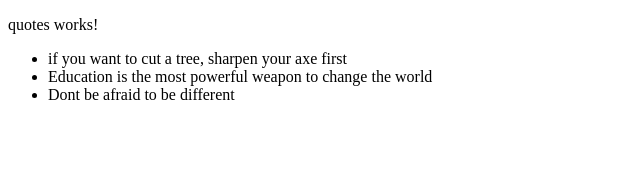
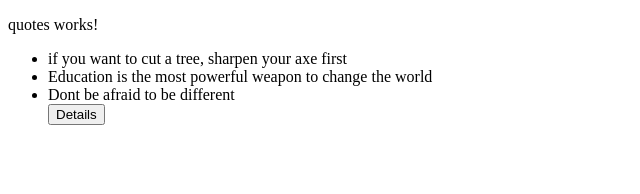
Before and after one commit to Galgallo1/Quotes, an Angular app: page / in a window 1280 px wide. Shown: the top 194 px of the page, without its empty margins (0-640 px from the left). Built offline with nearby package versions, Linux system fonts and the light colour scheme.

Commit message:
add Details button

```diff
--- a/src/app/quotes/quotes.component.html
+++ b/src/app/quotes/quotes.component.html
@@ -1,6 +1,8 @@
 <p>quotes works!</p>
 <div>
     <ul>
-        <li *ngFor='let quote of quotes'> {{ quote.body }}</li>
+        <li *ngFor='let quote of quotes' let i=index> {{ quote.body }}</li>
+        <button (click)=toggleDetails(i) >Details</button>
     </ul>
+
 </div>
```
Also changed, not shown: src/app/goal-details/goal-details.component.ts (+7 -1 lines).
